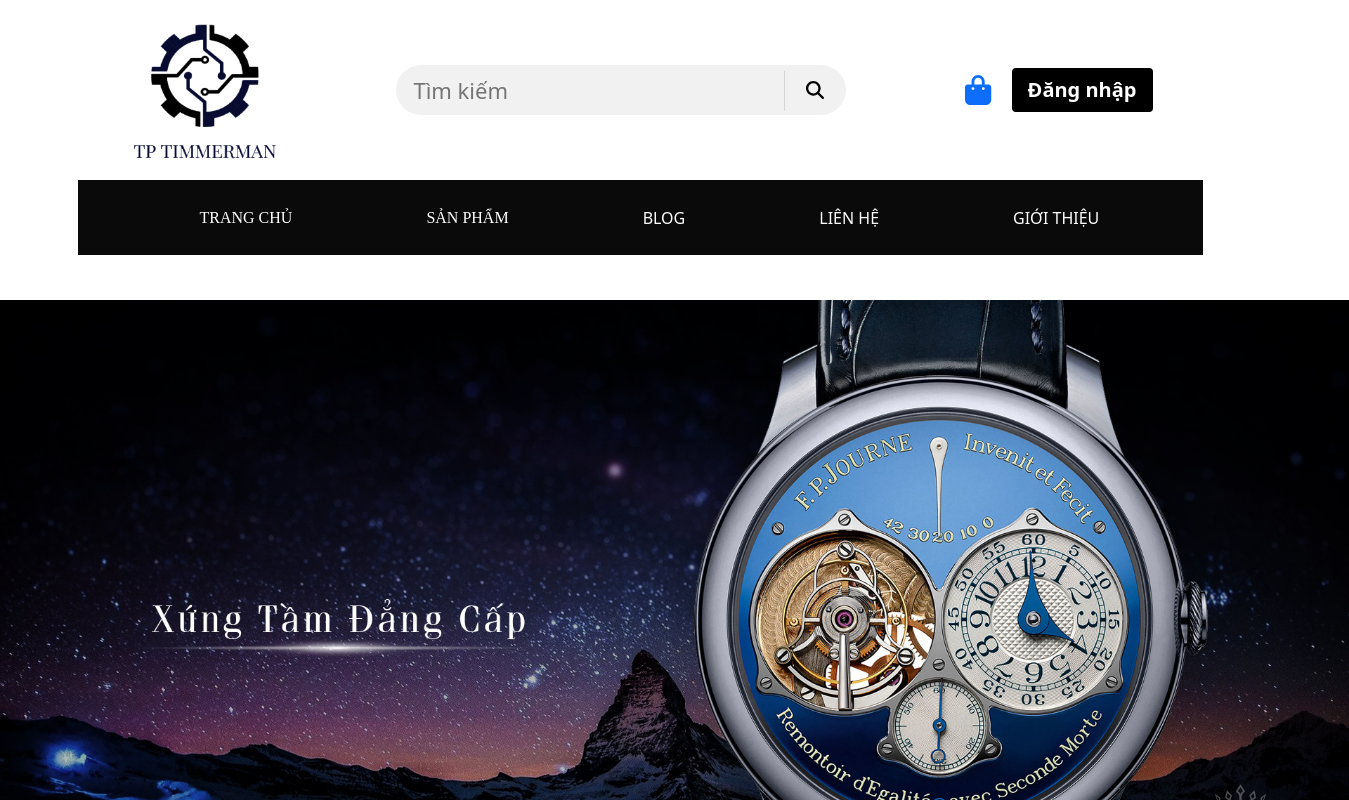
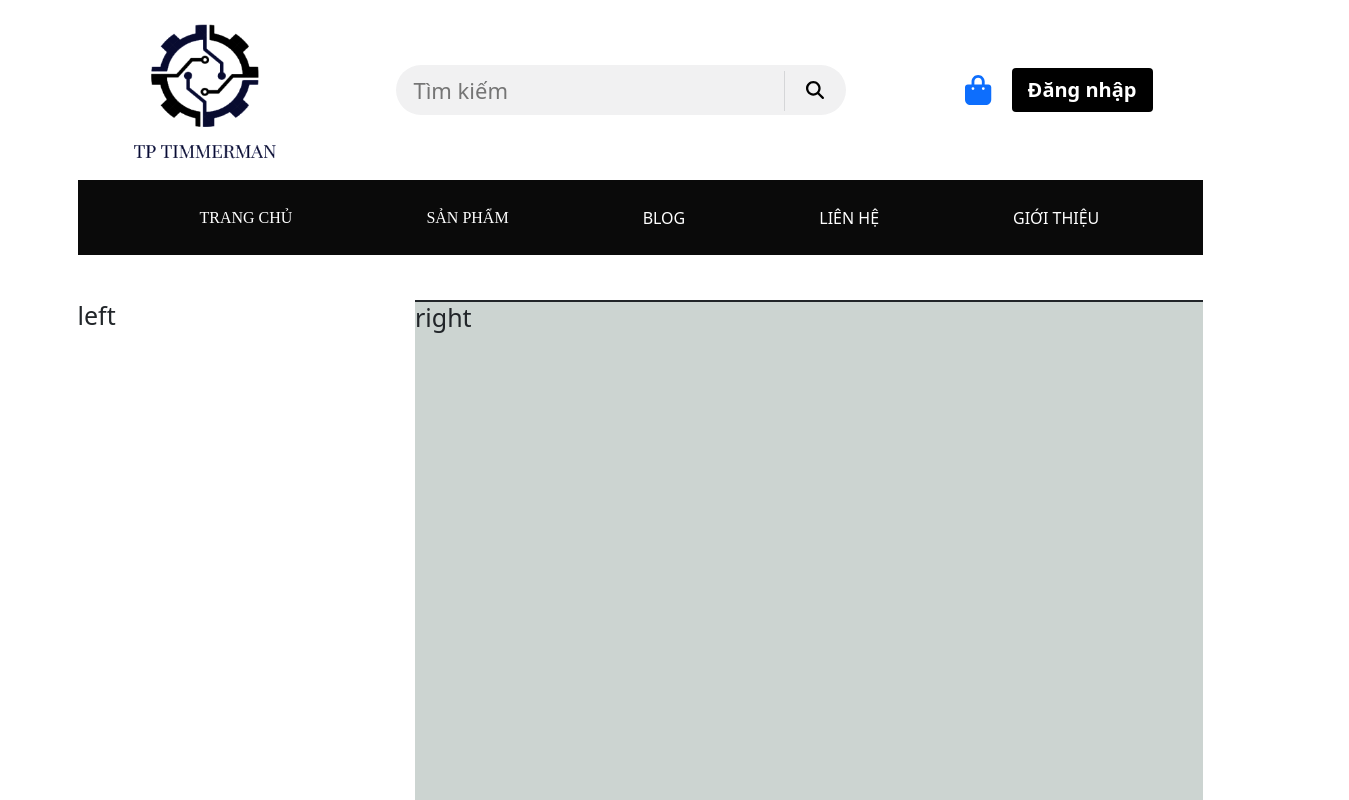
Before and after one commit to ThanhThien-dev/doanReact, a React (Create React App) app: page / in a window 1280 px wide. Shown: the top 800 px of the page, 1349 px wide, since content can reach past the window. Built offline with nearby package versions, Linux system fonts and the light colour scheme.

Commit message:
nhap main

```diff
--- a/src/App.js
+++ b/src/App.js
@@ -8,6 +8,7 @@
 import ProductDetail from './components/productDetail';
 import Payment from './components/payment';
 import Login from './components/login';
+import Admin from './components/admin';
 
 function App() {
   return (
@@ -17,7 +18,7 @@
         <Route
           path="/"
           element={
-            <Body />
+            <Admin />
           }
 
         ></Route>
--- /dev/null
+++ b/src/components/admin.js
@@ -0,0 +1,23 @@
+import React from "react";
+import './css components/admin.css';
+
+function Admin() {
+    return (
+        <div className="container">
+            <div className="table">
+                {/* <div className="tittle">QUẢN LÝ SẢN PHẨM</div> */}
+
+                <div className="left">
+                    <h1>left</h1>
+                </div>
+
+                <div className="right">
+                    <h1>right</h1>
+                </div>
+
+            </div>
+        </div>
+    );
+}
+
+export default Admin;
--- /dev/null
+++ b/src/components/css components/admin.css
@@ -0,0 +1,29 @@
+.table {
+    width: 1200px;
+    height: 500px;
+    align-items: center;
+    border: 1px red;
+    display: flex;
+}
+
+.tittle {
+    font-size: 38px;
+    font-weight: 680;
+    color: blue;
+    padding-bottom: 30px;
+    text-align: center;
+}
+
+.left {
+    float: left;
+    background-color: white;
+    width: 30%;
+    height: 100%;
+}
+
+.right {
+    float: right;
+    background-color: #ccd4d1;
+    width: 70%;
+    height: 100%;
+}
```
Also changed, not shown: src/components/productDetail.js (+5 -22 lines).
